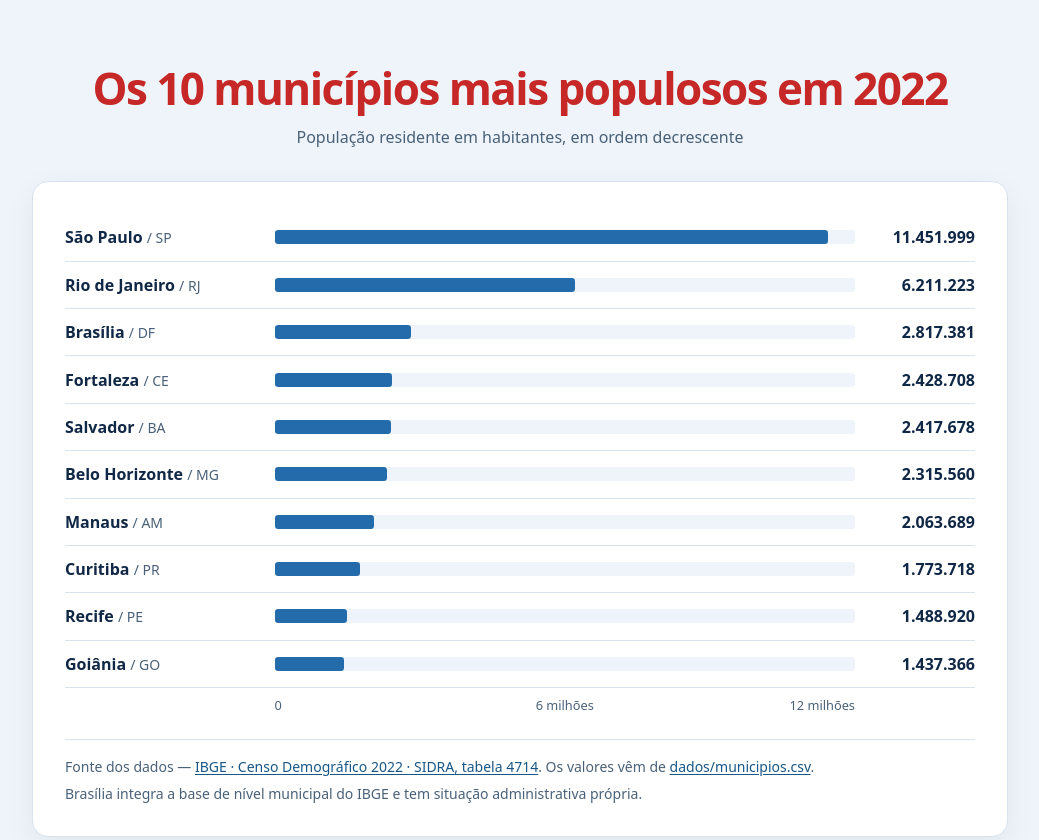
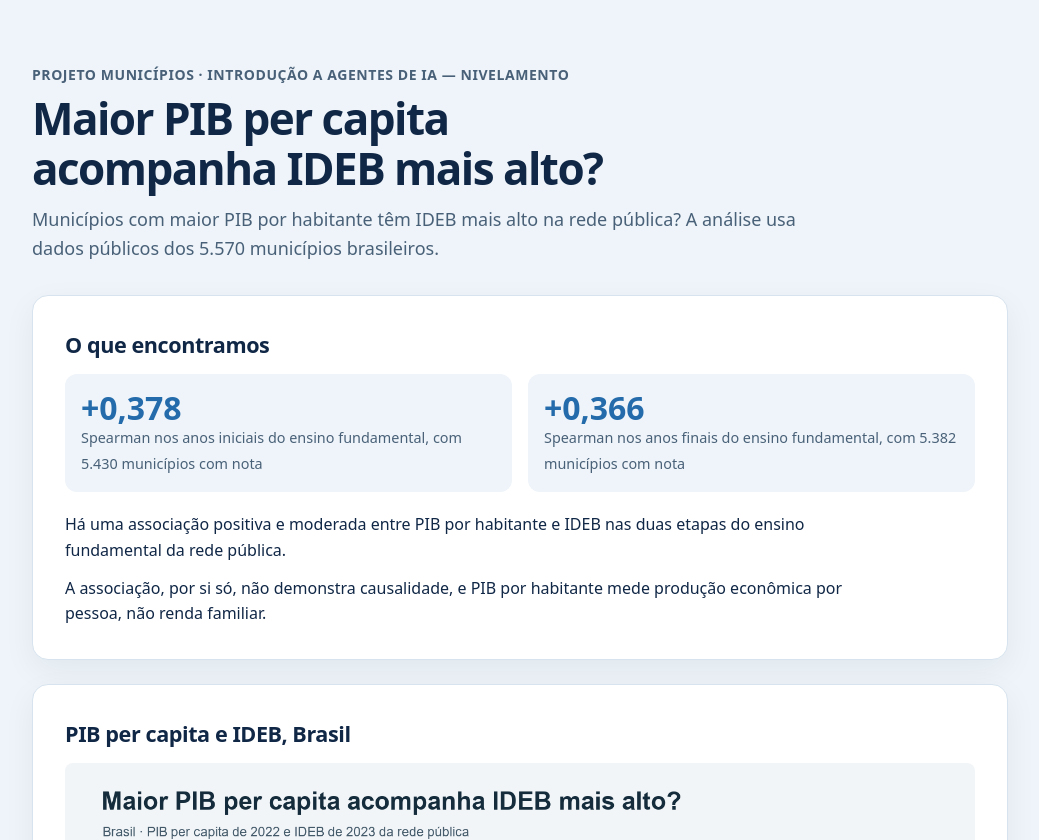
Before and after one commit to alexlopespereira/projeto-municipios, a plain HTML site: page index.html in a window 1280 px wide. Shown: the top 840 px of the page, without its empty margins (120-1159 px from the left). Drawn offline with Linux system fonts and the light colour scheme.

Commit message:
Rewrite index.html as PIB per capita vs IDEB analysis page
Show the national scatter chart from graficos/ via a relative path and
summarize the README and pib-ideb.md findings (Spearman, coverage,
sources) for publishing on GitHub Pages.

Co-Authored-By: Claude Opus 5.5 <noreply@anthropic.com>

```diff
--- a/index.html
+++ b/index.html
@@ -3,7 +3,8 @@
 <head>
   <meta charset="utf-8">
   <meta name="viewport" content="width=device-width, initial-scale=1">
-  <title>Os 10 municípios mais populosos em 2022</title>
+  <title>Maior PIB per capita acompanha IDEB mais alto? · Projeto Municípios</title>
+  <meta name="description" content="Associação entre PIB por habitante (2022) e IDEB da rede pública (2023) nos municípios brasileiros.">
   <style>
     :root {
       color-scheme: light;
@@ -12,8 +13,6 @@
       --azul: #246bab;
       --fundo: #eef4f9;
       --linha: #d7e3ee;
-      --escala: 12000000;
-      --colunas: minmax(10rem, 1fr) minmax(0, 3fr) 6.5rem;
     }
 
     *, *::before, *::after {
@@ -24,7 +23,7 @@
       margin: 0;
       background: var(--fundo);
       color: var(--marinho);
-      font: 1rem/1.5 system-ui, "Segoe UI", sans-serif;
+      font: 1rem/1.6 system-ui, "Segoe UI", sans-serif;
     }
 
     main {
@@ -34,26 +33,41 @@
     }
 
     header {
-      text-align: center;
       margin-block-end: 2rem;
+    }
+
+    .kicker {
+      margin: 0 0 .5rem;
+      color: var(--texto-secundario);
+      font-size: .875rem;
+      font-weight: 600;
+      letter-spacing: .04em;
+      text-transform: uppercase;
     }
 
     h1 {
       margin: 0;
-      color: #c62828;
       font-size: clamp(1.75rem, 4.3vw, 2.75rem);
       line-height: 1.12;
       letter-spacing: -.035em;
       text-wrap: balance;
     }
 
-    header p {
+    header .lead {
       margin: .75rem 0 0;
       color: var(--texto-secundario);
+      font-size: 1.125rem;
+      max-width: 48rem;
     }
 
-    .population-chart {
-      margin: 0;
+    h2 {
+      margin: 0 0 .75rem;
+      font-size: 1.35rem;
+      letter-spacing: -.02em;
+    }
+
+    .card {
+      margin: 0 0 1.5rem;
       padding: clamp(1rem, 4vw, 2rem);
       border: 1px solid var(--linha);
       border-radius: 1rem;
@@ -61,85 +75,95 @@
       box-shadow: 0 .65rem 2rem rgb(16 39 70 / 6%);
     }
 
-    ol {
-      margin: 0;
+    .card p {
+      margin: 0 0 .75rem;
+      max-width: 52rem;
+    }
+
+    .card p:last-child {
+      margin-block-end: 0;
+    }
+
+    .destaques {
+      display: grid;
+      grid-template-columns: repeat(auto-fit, minmax(min(100%, 14rem), 1fr));
+      gap: 1rem;
+      margin: 0 0 1.25rem;
       padding: 0;
       list-style: none;
     }
 
-    .row, .eixo {
-      display: grid;
-      grid-template-columns: var(--colunas);
-      column-gap: 1rem;
-      align-items: center;
-    }
-
-    .row {
-      padding-block: .7rem;
-      border-block-end: 1px solid var(--linha);
-    }
-
-    .municipio {
-      font-weight: 650;
-      overflow-wrap: anywhere;
-    }
-
-    .uf, .graduacao, figcaption {
-      color: var(--texto-secundario);
-    }
-
-    .uf {
-      white-space: nowrap;
-      font-size: .875rem;
-      font-weight: 500;
-    }
-
-    .trilho, .barra {
-      display: block;
-      height: .875rem;
-      border-radius: .2rem;
-    }
-
-    .trilho {
+    .destaques li {
+      padding: 1rem;
+      border-radius: .75rem;
       background: var(--fundo);
     }
 
-    .barra {
-      width: calc(var(--populacao) / var(--escala) * 100%);
-      background: var(--azul);
-    }
-
-    .valor {
-      text-align: right;
-      font-weight: 650;
+    .destaques strong {
+      display: block;
+      color: var(--azul);
+      font-size: 2rem;
+      line-height: 1.1;
       font-variant-numeric: tabular-nums;
     }
 
-    .graduacao {
-      grid-column: 2;
-      display: grid;
-      grid-template-columns: 1fr auto 1fr;
-      padding-block: .5rem;
-      font-size: .8rem;
+    .destaques span {
+      color: var(--texto-secundario);
+      font-size: .9rem;
     }
 
-    .graduacao span:last-child {
-      text-align: right;
+    figure {
+      margin: 0;
+    }
+
+    figure img {
+      display: block;
+      width: 100%;
+      height: auto;
+      border-radius: .5rem;
     }
 
     figcaption {
       margin-block-start: 1rem;
       border-block-start: 1px solid var(--linha);
       padding-block-start: 1rem;
+      color: var(--texto-secundario);
       font-size: .875rem;
     }
 
-    figcaption p {
-      margin: 0;
+    .tabela {
+      overflow-x: auto;
     }
 
-    figcaption p + p {
-      margin-block-start: .35rem;
+    table {
+      width: 100%;
+      border-collapse: collapse;
+      font-variant-numeric: tabular-nums;
+    }
+
+    th, td {
+      padding: .6rem .75rem;
+      border-block-end: 1px solid var(--linha);
+      text-align: left;
+      vertical-align: top;
+    }
+
+    th {
+      color: var(--texto-secundario);
+      font-size: .875rem;
+      font-weight: 600;
+    }
+
+    .num {
+      text-align: right;
+      white-space: nowrap;
+    }
+
+    code {
+      padding: .1rem .3rem;
+      border-radius: .25rem;
+      background: var(--fundo);
+      font-size: .9em;
     }
 
     a {
@@ -147,24 +171,9 @@
       text-underline-offset: .16em;
     }
 
-    @media (max-width: 42rem) {
-      .row {
-        grid-template-columns: minmax(0, 1fr) auto;
-        row-gap: .45rem;
-      }
-
-      .trilho {
-        grid-column: 1 / -1;
-        grid-row: 2;
-      }
-
-      .eixo {
-        grid-template-columns: 1fr;
-      }
-
-      .graduacao {
-        grid-column: 1;
-      }
+    footer {
+      color: var(--texto-secundario);
+      font-size: .875rem;
     }
 
     @media print {
@@ -172,7 +181,7 @@
         background: white;
       }
 
-      .population-chart {
+      .card {
         box-shadow: none;
         print-color-adjust: exact;
       }
@@ -182,95 +191,67 @@
 <body>
   <main>
     <header>
-      <h1>Os 10 municípios mais populosos em 2022</h1>
-      <p>População residente em habitantes, em ordem decrescente</p>
+      <p class="kicker">Projeto Municípios · Introdução a Agentes de IA — Nivelamento</p>
+      <h1>Maior PIB per capita acompanha IDEB mais alto?</h1>
+      <p class="lead">Municípios com maior PIB por habitante têm IDEB mais alto na rede pública? A análise usa dados públicos dos 5.570 municípios brasileiros.</p>
     </header>
 
-    <figure class="population-chart">
-      <ol role="list" aria-label="Municípios por população residente">
-        <li class="row" data-code="3550308" data-population="11451999">
-          <span class="municipio">São Paulo <span class="uf">/ SP</span></span>
-          <span class="trilho" aria-hidden="true">
-            <span class="barra" style="--populacao: 11451999"></span>
-          </span>
-          <span class="valor">11.451.999</span>
-        </li>
-        <li class="row" data-code="3304557" data-population="6211223">
-          <span class="municipio">Rio de Janeiro <span class="uf">/ RJ</span></span>
-          <span class="trilho" aria-hidden="true">
-            <span class="barra" style="--populacao: 6211223"></span>
-          </span>
-          <span class="valor">6.211.223</span>
-        </li>
-        <li class="row" data-code="5300108" data-population="2817381">
-          <span class="municipio">Brasília <span class="uf">/ DF</span></span>
-          <span class="trilho" aria-hidden="true">
-            <span class="barra" style="--populacao: 2817381"></span>
-          </span>
-          <span class="valor">2.817.381</span>
-        </li>
-        <li class="row" data-code="2304400" data-population="2428708">
-          <span class="municipio">Fortaleza <span class="uf">/ CE</span></span>
-          <span class="trilho" aria-hidden="true">
-            <span class="barra" style="--populacao: 2428708"></span>
-          </span>
-          <span class="valor">2.428.708</span>
-        </li>
-        <li class="row" data-code="2927408" data-population="2417678">
-          <span class="municipio">Salvador <span class="uf">/ BA</span></span>
-          <span class="trilho" aria-hidden="true">
-            <span class="barra" style="--populacao: 2417678"></span>
-          </span>
-          <span class="valor">2.417.678</span>
-        </li>
-        <li class="row" data-code="3106200" data-population="2315560">
-          <span class="municipio">Belo Horizonte <span class="uf">/ MG</span></span>
-          <span class="trilho" aria-hidden="true">
-            <span class="barra" style="--populacao: 2315560"></span>
-          </span>
-          <span class="valor">2.315.560</span>
-        </li>
-        <li class="row" data-code="1302603" data-population="2063689">
-          <span class="municipio">Manaus <span class="uf">/ AM</span></span>
-          <span class="trilho" aria-hidden="true">
-            <span class="barra" style="--populacao: 2063689"></span>
-          </span>
-          <span class="valor">2.063.689</span>
-        </li>
-        <li class="row" data-code="4106902" data-population="1773718">
-          <span class="municipio">Curitiba <span class="uf">/ PR</span></span>
-          <span class="trilho" aria-hidden="true">
-            <span class="barra" style="--populacao: 1773718"></span>
-          </span>
-          <span class="valor">1.773.718</span>
-        </li>
-        <li class="row" data-code="2611606" data-population="1488920">
-          <span class="municipio">Recife <span class="uf">/ PE</span></span>
-          <span class="trilho" aria-hidden="true">
-            <span class="barra" style="--populacao: 1488920"></span>
-          </span>
-          <span class="valor">1.488.920</span>
-        </li>
-        <li class="row" data-code="5208707" data-population="1437366">
-          <span class="municipio">Goiânia <span class="uf">/ GO</span></span>
-          <span class="trilho" aria-hidden="true">
-            <span class="barra" style="--populacao: 1437366"></span>
-          </span>
-          <span class="valor">1.437.366</span>
-        </li>
-      </ol>
-      <div class="eixo" aria-hidden="true">
-        <div class="graduacao">
-          <span>0</span>
-          <span>6 milhões</span>
-          <span>12 milhões</span>
-        </div>
+    <section class="card" aria-labelledby="encontramos">
+      <h2 id="encontramos">O que encontramos</h2>
+      <ul class="destaques">
+        <li><strong>+0,378</strong><span>Spearman nos anos iniciais do ensino fundamental, com 5.430 municípios com nota</span></li>
+        <li><strong>+0,366</strong><span>Spearman nos anos finais do ensino fundamental, com 5.382 municípios com nota</span></li>
+      </ul>
+      <p>Há uma associação positiva e moderada entre PIB por habitante e IDEB nas duas etapas do ensino fundamental da rede pública.</p>
+      <p>A associação, por si só, não demonstra causalidade, e PIB por habitante mede produção econômica por pessoa, não renda familiar.</p>
+    </section>
+
+    <section class="card" aria-labelledby="grafico">
+      <h2 id="grafico">PIB per capita e IDEB, Brasil</h2>
+      <figure>
+        <img src="graficos/pib-per-capita-ideb.png" width="1600" height="860"
+             alt="Dois gráficos de dispersão lado a lado, anos iniciais e anos finais. Cada ponto é um município com IDEB disponível. O eixo horizontal mostra o PIB per capita de 2022 em reais, em escala logarítmica de 5.000 a 1.000.000; o eixo vertical mostra o IDEB 2023 de 0 a 10. Nos anos iniciais, Spearman +0,378, com 5.430 municípios com IDEB e 140 sem. Nos anos finais, Spearman +0,366, com 5.382 com IDEB e 188 sem. Nas duas etapas, a nuvem de pontos sobe levemente conforme o PIB per capita aumenta.">
+        <figcaption>PIB per capita de 2022 e IDEB de 2023 da rede pública. Gerado por <code>python .\analise.py --pib-ideb</code>.</figcaption>
+      </figure>
+    </section>
+
+    <section class="card" aria-labelledby="cobertura">
+      <h2 id="cobertura">Cobertura nacional</h2>
+      <div class="tabela">
+        <table>
+          <thead>
+            <tr><th scope="col">Etapa</th><th scope="col" class="num">Com IDEB</th><th scope="col" class="num">Sem IDEB</th><th scope="col" class="num">Spearman</th></tr>
+          </thead>
+          <tbody>
+            <tr><th scope="row">Anos iniciais</th><td class="num">5.430</td><td class="num">140</td><td class="num">+0,378</td></tr>
+            <tr><th scope="row">Anos finais</th><td class="num">5.382</td><td class="num">188</td><td class="num">+0,366</td></tr>
+          </tbody>
+        </table>
       </div>
-      <figcaption>
-        <p>Fonte dos dados — <a href="https://sidra.ibge.gov.br/tabela/4714">IBGE · Censo Demográfico 2022 · SIDRA, tabela 4714</a>. Os valores vêm de <a href="dados/municipios.csv">dados/municipios.csv</a>.</p>
-        <p>Brasília integra a base de nível municipal do IBGE e tem situação administrativa própria.</p>
-      </figcaption>
-    </figure>
+      <p style="margin-block-start: 1rem">Das 5.570 unidades da base, 289 ficaram sem nota em pelo menos uma etapa. Entre as 5.281 com as duas notas, Spearman foi +0,380 nos anos iniciais e +0,367 nos anos finais.</p>
+      <p>Cada município tem o mesmo peso. Campos vazios de IDEB significam ausência de valor, não nota zero.</p>
+    </section>
+
+    <section class="card" aria-labelledby="fontes">
+      <h2 id="fontes">De onde vêm os dados</h2>
+      <div class="tabela">
+        <table>
+          <thead>
+            <tr><th scope="col">Indicador</th><th scope="col">Ano</th><th scope="col">Fonte</th></tr>
+          </thead>
+          <tbody>
+            <tr><td>População residente</td><td>2022</td><td>Censo 2022, IBGE/SIDRA, tabela 4714</td></tr>
+            <tr><td>PIB municipal, em mil reais</td><td>2022</td><td>IBGE/SIDRA, tabela 5938</td></tr>
+            <tr><td>IDEB da rede pública, anos iniciais e finais do ensino fundamental</td><td>2023</td><td>Inep</td></tr>
+          </tbody>
+        </table>
+      </div>
+      <p style="margin-block-start: 1rem">As fontes foram relacionadas pelo código de sete dígitos do IBGE. O PIB por habitante, em reais, é <code>pib_mil_reais * 1000 / populacao</code>. A base usada está em <a href="dados/municipios.csv">dados/municipios.csv</a>.</p>
+    </section>
+
+    <footer>
+      <p>Decisões da análise, documentação da base e instruções de reprodução estão no <a href="https://github.com/alexlopespereira/projeto-municipios">repositório do projeto</a>: <a href="https://github.com/alexlopespereira/projeto-municipios/blob/main/README.md">README</a>, <a href="https://github.com/alexlopespereira/projeto-municipios/blob/main/pib-ideb.md">pib-ideb.md</a> e <a href="https://github.com/alexlopespereira/projeto-municipios/blob/main/dados/LEIA-ME.md">dados/LEIA-ME.md</a>.</p>
+    </footer>
   </main>
 </body>
 </html>
```
